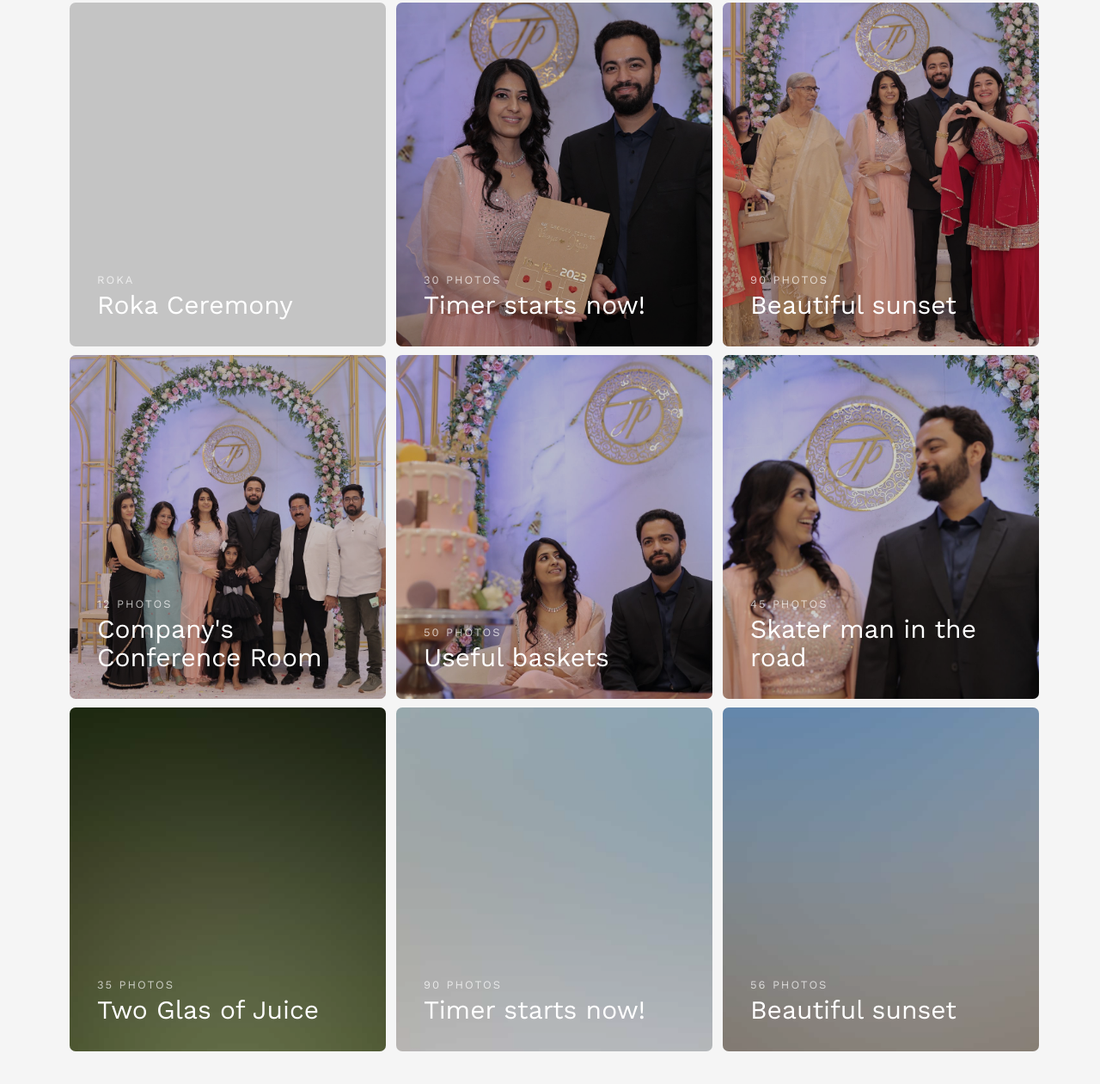
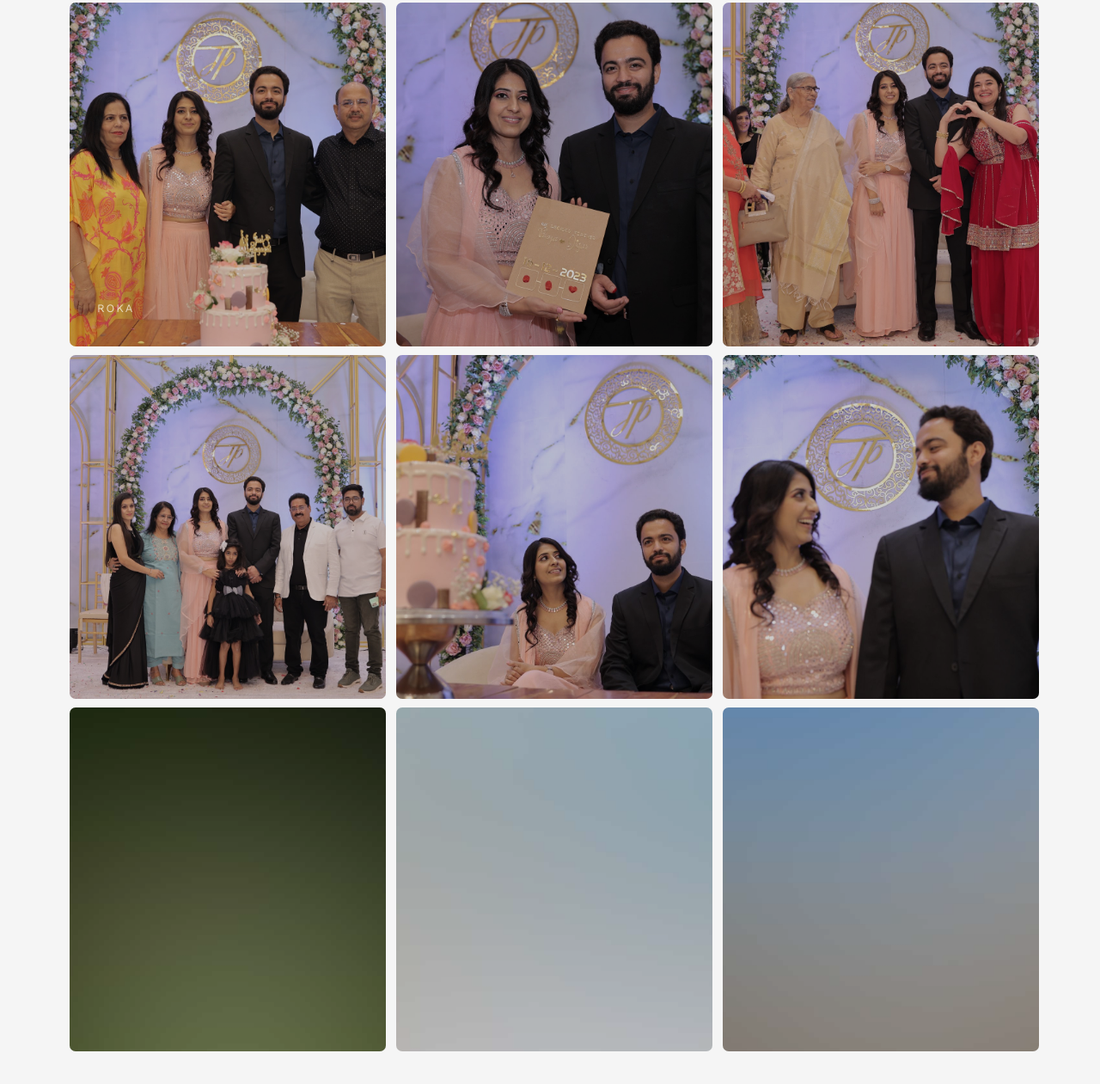
Before and after one commit to jigar3001/jpdavyah, a plain HTML site: page index.html in a window 1280 px wide. Shown: the part 4620-5881 px from the top of the page at 86% size. Drawn offline with nearby package versions, Linux system fonts and the light colour scheme; files whose address does not match are found by name.

Commit message:
changes to images

```diff
--- a/index.html
+++ b/index.html
@@ -277,19 +277,19 @@
 				<div class="col-md-12">
 					<ul id="fh5co-gallery-list">
 
-						<li class="one-third animate-box" data-animate-effect="fadeIn" style="background-image: url(images/roka1.jpg); ">
-						<a href="images/roka1.jpeg">
+						<li class="one-third animate-box" data-animate-effect="fadeIn" style="background-image: url(images/roka1.jpeg); ">
+						<a href="images/gallery-1.jpg">
 							<div class="case-studies-summary">
 								<span>Roka</span>
-								<h2>Roka Ceremony</h2>
+								<!--<h2>Roka Ceremony</h2>-->
 							</div>
 						</a>
 					</li>
 					<li class="one-third animate-box" data-animate-effect="fadeIn" style="background-image: url(images/roka2.jpeg); ">
 						<a href="#" class="color-2">
 							<div class="case-studies-summary">
-								<span>30 Photos</span>
-								<h2>Timer starts now!</h2>
+								<!--<span>30 Photos</span>-->
+								<!--<h2>Roka Ceremony</h2>-->
 							</div>
 						</a>
 					</li>
@@ -298,16 +298,16 @@
 					<li class="one-third animate-box" data-animate-effect="fadeIn" style="background-image: url(images/roka3.jpeg); ">
 						<a href="#" class="color-3">
 							<div class="case-studies-summary">
-								<span>90 Photos</span>
-								<h2>Beautiful sunset</h2>
+								<!--<span>30 Photos</span>-->
+								<!--<h2>Roka Ceremony</h2>-->
 							</div>
 						</a>
 					</li>
 					<li class="one-third animate-box" data-animate-effect="fadeIn" style="background-image: url(images/roka4.jpeg); ">
 						<a href="#" class="color-4">
 							<div class="case-studies-summary">
-								<span>12 Photos</span>
-								<h2>Company's Conference Room</h2>
+								<!--<span>30 Photos</span>-->
+								<!--<h2>Roka Ceremony</h2>-->
 							</div>
 						</a>
 					</li>
@@ -315,16 +315,16 @@
 						<li class="one-third animate-box" data-animate-effect="fadeIn" style="background-image: url(images/roka5.jpeg); ">
 							<a href="#" class="color-3">
 								<div class="case-studies-summary">
-									<span>50 Photos</span>
-									<h2>Useful baskets</h2>
+								<!--<span>30 Photos</span>-->
+								<!--<h2>Roka Ceremony</h2>-->
 								</div>
 							</a>
 						</li>
 						<li class="one-third animate-box" data-animate-effect="fadeIn" style="background-image: url(images/roka6.jpeg); ">
 							<a href="#" class="color-4">
 								<div class="case-studies-summary">
-									<span>45 Photos</span>
-									<h2>Skater man in the road</h2>
+								<!--<span>30 Photos</span>-->
+								<!--<h2>Roka Ceremony</h2>-->
 								</div>
 							</a>
 						</li>
@@ -332,8 +332,8 @@
 						<li class="one-third animate-box" data-animate-effect="fadeIn" style="background-image: url(images/gallery-7.jpg); ">
 							<a href="#" class="color-4">
 								<div class="case-studies-summary">
-									<span>35 Photos</span>
-									<h2>Two Glas of Juice</h2>
+								<!--<span>30 Photos</span>-->
+								<!--<h2>Roka Ceremony</h2>-->
 								</div>
 							</a>
 						</li>
@@ -341,16 +341,16 @@
 						<li class="one-third animate-box" data-animate-effect="fadeIn" style="background-image: url(images/gallery-8.jpg); ">
 							<a href="#" class="color-5">
 								<div class="case-studies-summary">
-									<span>90 Photos</span>
-									<h2>Timer starts now!</h2>
+								<!--<span>30 Photos</span>-->
+								<!--<h2>Roka Ceremony</h2>-->
 								</div>
 							</a>
 						</li>
 						<li class="one-third animate-box" data-animate-effect="fadeIn" style="background-image: url(images/gallery-9.jpg); ">
 							<a href="#" class="color-6">
 								<div class="case-studies-summary">
-									<span>56 Photos</span>
-									<h2>Beautiful sunset</h2>
+								<!--<span>30 Photos</span>-->
+								<!--<h2>Roka Ceremony</h2>-->
 								</div>
 							</a>
 						</li>
```
Also changed, not shown: 1 other file.
